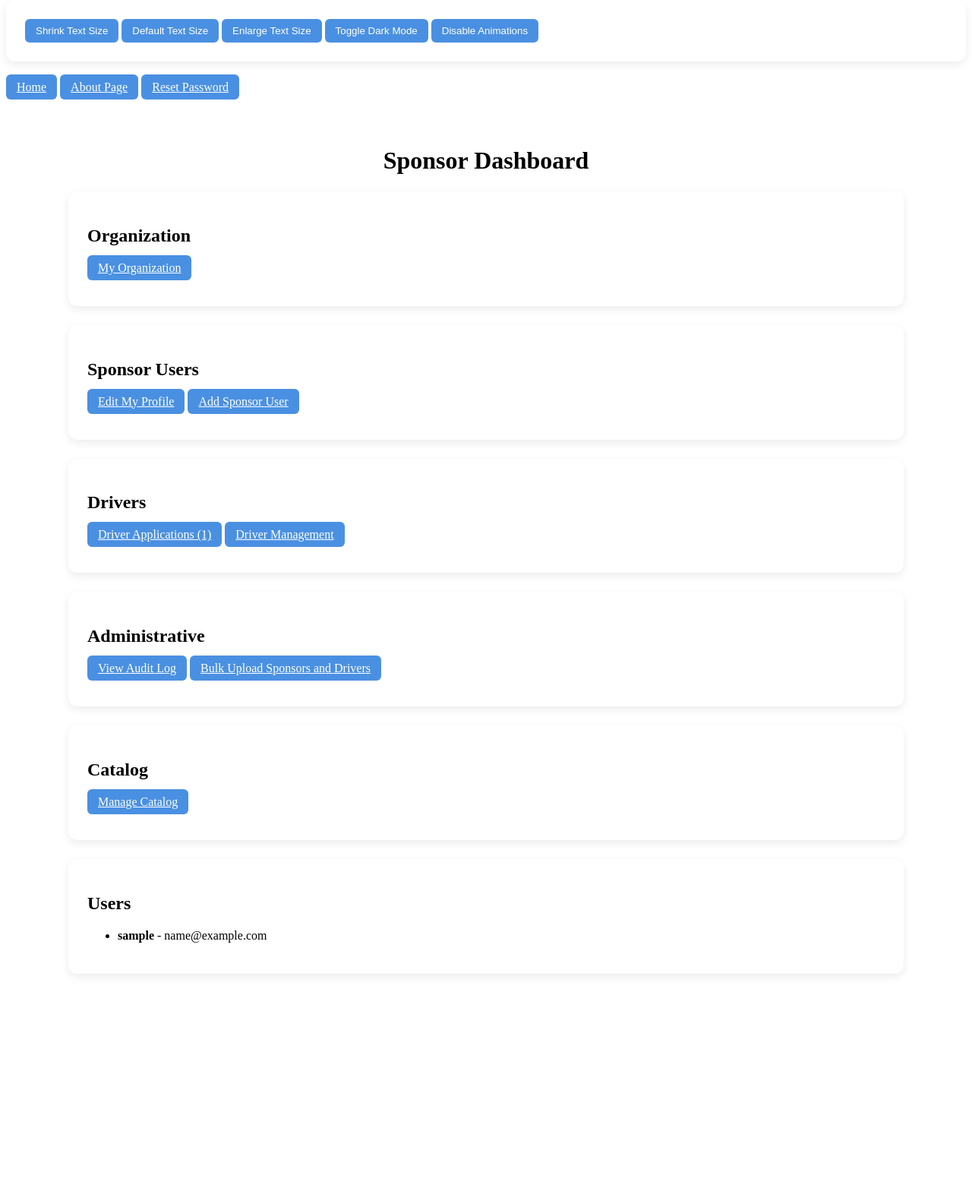
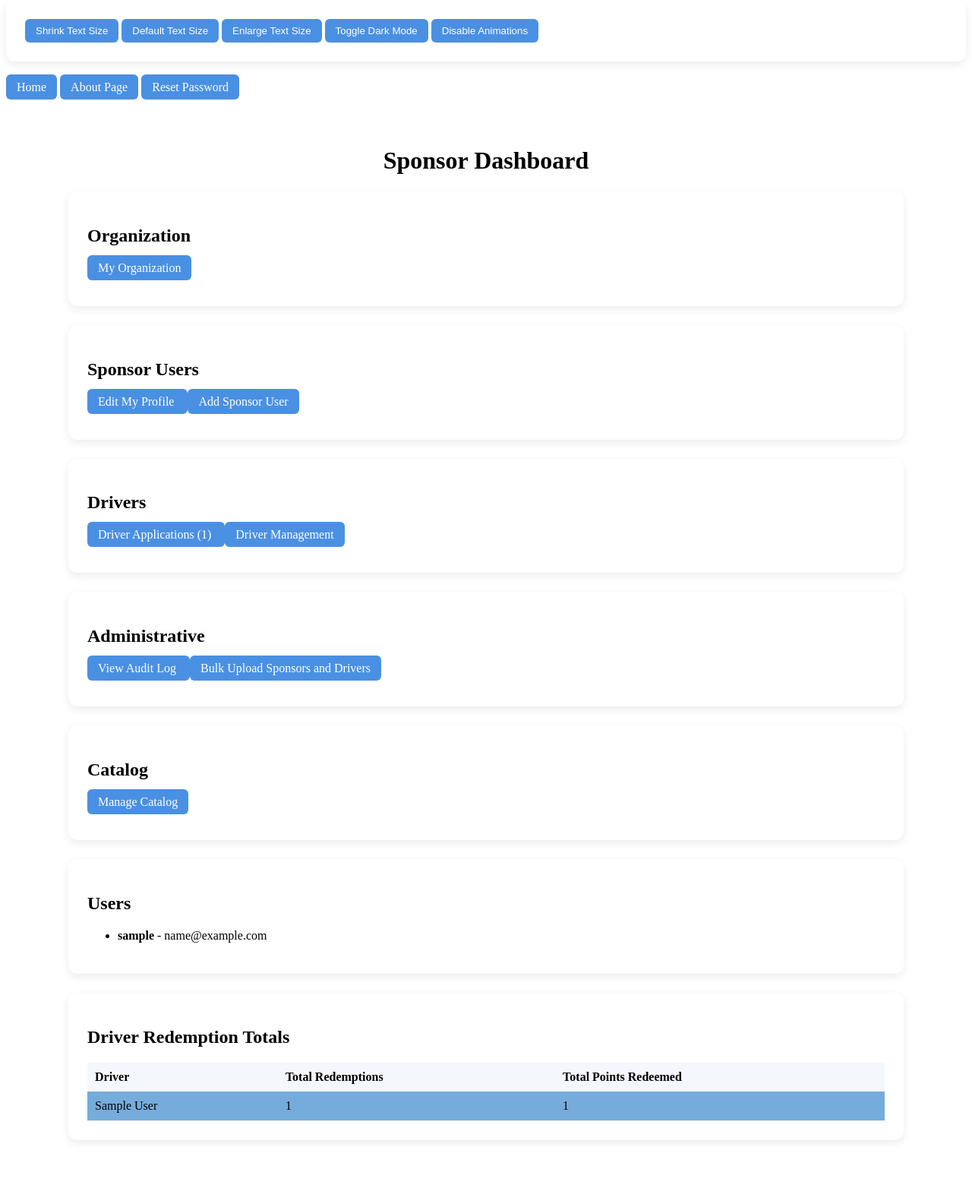
Before and after one commit to ppatel071/s26-CPSC4910-Team16, a Python web app: template app/templates/sponsor/dashboard.html in a window 1280 px wide. Shown: the part 45-1609 px from the top of the page at 76% size. Before the commit the page ends 1329 px from the top, so only its background shows below. Run offline with Jinja, Linux system fonts and the light colour scheme; the template is opened without the code that fills it: most values are stand-ins (such as "Sample title", 1, 10 or a date in 2020).

Commit message:
sprint 10
sprint 10

```diff
--- a/app/templates/sponsor/dashboard.html
+++ b/app/templates/sponsor/dashboard.html
@@ -29,19 +29,41 @@
     margin-bottom: 15px;
     font-size: 20px;
     font-weight: 600;
-    color:black;
+    color: black;
   }
 
-  button {
+  table {
+    width: 100%;
+    border-collapse: collapse;
+    margin-top: 10px;
+  }
+
+  table th {
+    background: #f4f7fb;
+    padding: 10px;
+    text-align: left;
+  }
+
+  table td {
+    padding: 10px;
+    border-bottom: 1px solid #eee;
+  }
+
+  table tr:hover {
+    background: #f9fbff;
+  }
+
+  button, .button {
     padding: 8px 14px;
     border: none;
     border-radius: 6px;
     background: #4a90e2;
     color: white;
     cursor: pointer;
+    text-decoration: none;
   }
 
-  button:hover {
+  button:hover, .button:hover {
     background: #357abd;
   }
 </style>
@@ -52,43 +74,69 @@
     <h1>Sponsor Dashboard</h1>
   </div>
 
+  <!-- Organization -->
   <div class="section-card">
     <div class="section-title"><h2>Organization</h2></div>
-    <p><a class="button" href="{{ url_for('sponsor.organization') }}">My Organization</a></p>
+    <p>
+      <a class="button" href="{{ url_for('sponsor.organization') }}">
+        My Organization
+      </a>
+    </p>
   </div>
 
-
+  <!-- Sponsor Users -->
   <div class="section-card">
     <div class="section-title"><h2>Sponsor Users</h2></div>
     <p>
-      <a class="button" href="{{ url_for('sponsor.profile_edit') }}">Edit My Profile</a>
-      <a class="button" href="{{ url_for('sponsor.create_user') }}">Add Sponsor User</a>
+      <a class="button" href="{{ url_for('sponsor.profile_edit') }}">
+        Edit My Profile
+      </a>
+      <a class="button" href="{{ url_for('sponsor.create_user') }}">
+        Add Sponsor User
+      </a>
     </p>
   </div>
 
+  <!-- Drivers -->
   <div class="section-card">
     <div class="section-title"><h2>Drivers</h2></div>
     <p>
-      <a class="button" href="{{ url_for('sponsor.get_applications') }}">Driver Applications ({{ num_applications }})</a>
-      <a class="button" href="{{ url_for('sponsor.driver_management') }}">Driver Management</a>
+      <a class="button" href="{{ url_for('sponsor.get_applications') }}">
+        Driver Applications ({{ num_applications }})
+      </a>
+      <a class="button" href="{{ url_for('sponsor.driver_management') }}">
+        Driver Management
+      </a>
     </p>
   </div>
 
+  <!-- Administrative -->
   <div class="section-card">
     <div class="section-title"><h2>Administrative</h2></div>
     <p>
-      <a class="button" href="{{ url_for('sponsor.audit_log') }}">View Audit Log</a>
-      <a class="button" href="{{ url_for('sponsor.bulk_upload') }}">Bulk Upload Sponsors and Drivers</a>
+      <a class="button" href="{{ url_for('sponsor.audit_log') }}">
+        View Audit Log
+      </a>
+      <a class="button" href="{{ url_for('sponsor.bulk_upload') }}">
+        Bulk Upload Sponsors and Drivers
+      </a>
     </p>
   </div>
 
+  <!-- Catalog -->
   <div class="section-card">
     <div class="section-title"><h2>Catalog</h2></div>
-    <p><a class="button" href="{{ url_for('sponsor.catalog_management') }}">Manage Catalog</a></p>
+    <p>
+      <a class="button" href="{{ url_for('sponsor.catalog_management') }}">
+        Manage Catalog
+      </a>
+    </p>
   </div>
 
+  <!-- Sponsor Users List -->
   <div class="section-card">
     <div class="section-title"><h2>Users</h2></div>
+
     {% if users %}
       <ul>
         {% for user in users %}
@@ -103,7 +151,38 @@
     {% else %}
       <p>No users found.</p>
     {% endif %}
-    {% endblock %}
+  </div>
+
+  <div class="section-card">
+    <div class="section-title">
+      <h2>Driver Redemption Totals</h2>
+    </div>
+
+    <table>
+      <tr>
+        <th>Driver</th>
+        <th>Total Redemptions</th>
+        <th>Total Points Redeemed</th>
+      </tr>
+
+      {% for row in redemption_totals %}
+        <tr>
+          <td>
+            {{ row.first_name or "" }} {{ row.last_name or "" }}
+          </td>
+          <td>{{ row.total_orders }}</td>
+          <td>{{ row.total_points }}</td>
+        </tr>
+      {% else %}
+        <tr>
+          <td colspan="3" style="text-align:center;">
+            No completed redemptions yet.
+          </td>
+        </tr>
+      {% endfor %}
+    </table>
   </div>
 
 </div>
+
+{% endblock %}
```
Also changed, not shown: app/sponsor/routes.py (+28 -4 lines).
